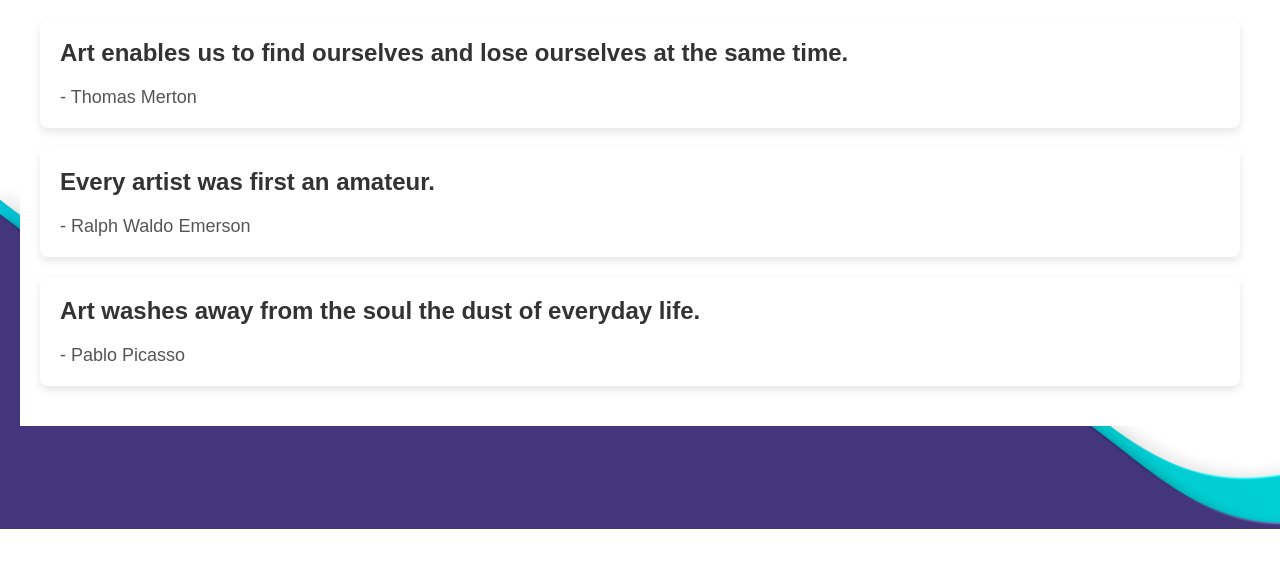
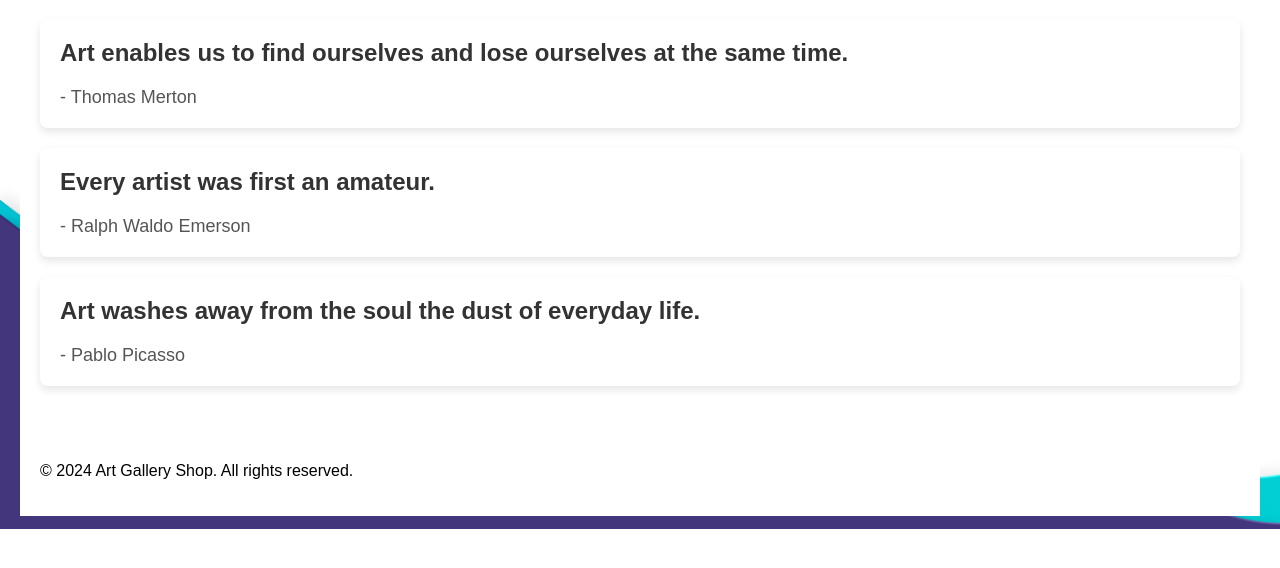
Before and after one commit to ashutosh989052/art_gallery_shop, a PHP site: page / in a window 1280 px wide. Shown: the part 191-759 px from the top of the page. Run offline with PHP 8.4, Linux system fonts and the light colour scheme.

Commit message:
added footer

```diff
--- a/index.php
+++ b/index.php
@@ -55,6 +55,11 @@
     </main>
 
     <script src="js/script.js"></script>
+    <footer class="footer">
+        <div class="container">
+            <p>&copy; <?php echo date('Y'); ?> Art Gallery Shop. All rights reserved.</p>
+        </div>
+    </footer>
 </body>
 
 </html>
```
